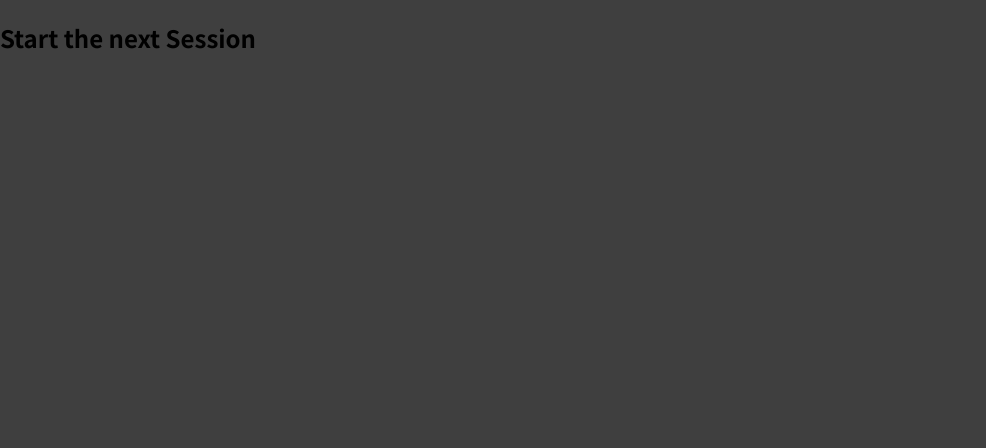
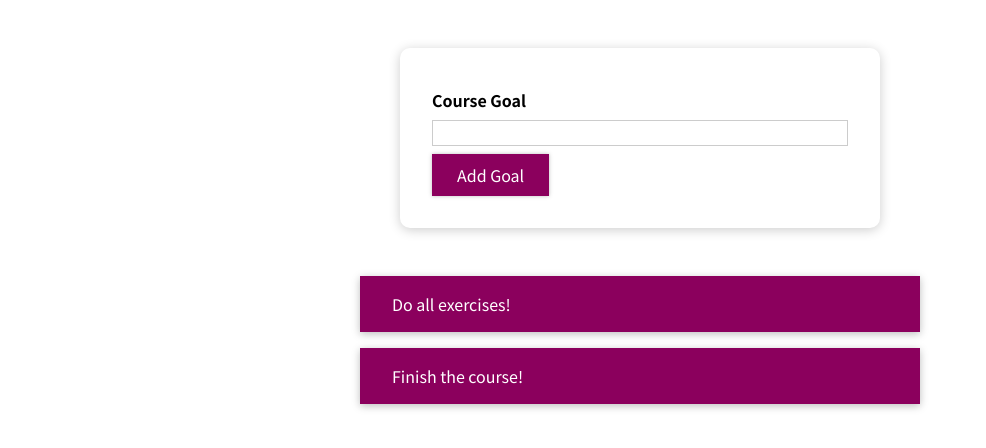
Before and after one commit to Marknjo/react-lab, a React (Create React App) app: page / in a window 1280 px wide. Shown: the top 448 px of the page, without its empty margins (0-986 px from the left). Built offline with nearby package versions, Linux system fonts and the light colour scheme.

Commit message:
Styling: Intial project setup

```diff
--- /dev/null
+++ b/src/App/App.css
@@ -0,0 +1,14 @@
+#goals {
+  width: 35rem;
+  max-width: 90%;
+  margin: 3rem auto;
+}
+
+#goal-form {
+  width: 30rem;
+  max-width: 90%;
+  margin: 3rem auto;
+  padding: 2rem;
+  box-shadow: 0 2px 12px rgba(0, 0, 0, 0.2);
+  border-radius: 10px;
+}
--- a/src/App/App.js
+++ b/src/App/App.js
@@ -1,9 +1,57 @@
 //import { consoleSeparator } from './helpers/consoleSeparator';
 
-const App = function () {
+import React, { useState } from 'react';
+
+import CourseGoalList from './components/CourseGoals/CourseGoalList/CourseGoalList';
+import CourseInput from './components/CourseGoals/CourseInput/CourseInput';
+import './App.css';
+
+const App = () => {
+  const [courseGoals, setCourseGoals] = useState([
+    { text: 'Do all exercises!', id: 'g1' },
+    { text: 'Finish the course!', id: 'g2' },
+  ]);
+
+  const addGoalHandler = enteredText => {
+    setCourseGoals(prevGoals => {
+      const updatedGoals = [...prevGoals];
+      updatedGoals.unshift({ text: enteredText, id: Math.random().toString() });
+      return updatedGoals;
+    });
+  };
+
+  const deleteItemHandler = goalId => {
+    setCourseGoals(prevGoals => {
+      const updatedGoals = prevGoals.filter(goal => goal.id !== goalId);
+      return updatedGoals;
+    });
+  };
+
+  let content = (
+    <p style={{ textAlign: 'center' }}>No goals found. Maybe add one?</p>
+  );
+
+  if (courseGoals.length > 0) {
+    content = (
+      <CourseGoalList items={courseGoals} onDeleteItem={deleteItemHandler} />
+    );
+  }
+
   return (
     <div>
-      <h2>Start the next Session</h2>
+      <section id="goal-form">
+        <CourseInput onAddGoal={addGoalHandler} />
+      </section>
+      <section id="goals">
+        {content}
+        {/* {courseGoals.length > 0 && (
+          <CourseGoalList
+            items={courseGoals}
+            onDeleteItem={deleteItemHandler}
+          />
+        ) // <p style={{ textAlign: 'center' }}>No goals found. Maybe add one?</p>
+        } */}
+      </section>
     </div>
   );
 };
--- /dev/null
+++ b/src/App/components/CourseGoals/CourseGoalItem/CourseGoalItem.css
@@ -0,0 +1,8 @@
+.goal-item {
+  margin: 1rem 0;
+  background: #8b005d;
+  box-shadow: 0 2px 8px rgba(0, 0, 0, 0.26);
+  color: white;
+  padding: 1rem 2rem;
+  cursor: pointer;
+}
--- /dev/null
+++ b/src/App/components/CourseGoals/CourseGoalItem/CourseGoalItem.js
@@ -0,0 +1,20 @@
+import React from 'react';
+
+import './CourseGoalItem.css';
+
+const CourseGoalItem = props => {
+  // const [deleteText, setDeleteText] = useState('');
+
+  const deleteHandler = () => {
+    // setDeleteText('(Deleted!)');
+    props.onDelete(props.id);
+  };
+
+  return (
+    <li className="goal-item" onClick={deleteHandler}>
+      {props.children}
+    </li>
+  );
+};
+
+export default CourseGoalItem;
--- /dev/null
+++ b/src/App/components/CourseGoals/CourseGoalList/CourseGoalList.css
@@ -0,0 +1,5 @@
+.goal-list {
+  list-style: none;
+  margin: 0;
+  padding: 0;
+}
--- /dev/null
+++ b/src/App/components/CourseGoals/CourseGoalList/CourseGoalList.js
@@ -0,0 +1,22 @@
+import React from 'react';
+
+import CourseGoalItem from '../CourseGoalItem/CourseGoalItem';
+import './CourseGoalList.css';
+
+const CourseGoalList = props => {
+  return (
+    <ul className="goal-list">
+      {props.items.map(goal => (
+        <CourseGoalItem
+          key={goal.id}
+          id={goal.id}
+          onDelete={props.onDeleteItem}
+        >
+          {goal.text}
+        </CourseGoalItem>
+      ))}
+    </ul>
+  );
+};
+
+export default CourseGoalList;
--- /dev/null
+++ b/src/App/components/CourseGoals/CourseInput/CourseInput.css
@@ -0,0 +1,24 @@
+.form-control {
+  margin: 0.5rem 0;
+}
+
+.form-control label {
+  font-weight: bold;
+  display: block;
+  margin-bottom: 0.5rem;
+}
+
+.form-control input {
+  display: block;
+  width: 100%;
+  border: 1px solid #ccc;
+  font: inherit;
+  line-height: 1.5rem;
+  padding: 0 0.25rem;
+}
+
+.form-control input:focus {
+  outline: none;
+  background: #fad0ec;
+  border-color: #8b005d;
+}
--- /dev/null
+++ b/src/App/components/CourseGoals/CourseInput/CourseInput.js
@@ -0,0 +1,29 @@
+import React, { useState } from 'react';
+
+import Button from '../../UI/Button/Button';
+import './CourseInput.css';
+
+const CourseInput = props => {
+  const [enteredValue, setEnteredValue] = useState('');
+
+  const goalInputChangeHandler = event => {
+    setEnteredValue(event.target.value);
+  };
+
+  const formSubmitHandler = event => {
+    event.preventDefault();
+    props.onAddGoal(enteredValue);
+  };
+
+  return (
+    <form onSubmit={formSubmitHandler}>
+      <div className="form-control">
+        <label>Course Goal</label>
+        <input type="text" onChange={goalInputChangeHandler} />
+      </div>
+      <Button type="submit">Add Goal</Button>
+    </form>
+  );
+};
+
+export default CourseInput;
--- /dev/null
+++ b/src/App/components/UI/Button/Button.css
@@ -0,0 +1,20 @@
+.button {
+  font: inherit;
+  padding: 0.5rem 1.5rem;
+  border: 1px solid #8b005d;
+  color: white;
+  background: #8b005d;
+  box-shadow: 0 0 4px rgba(0, 0, 0, 0.26);
+  cursor: pointer;
+}
+
+.button:focus {
+  outline: none;
+}
+
+.button:hover,
+.button:active {
+  background: #ac0e77;
+  border-color: #ac0e77;
+  box-shadow: 0 0 8px rgba(0, 0, 0, 0.26);
+}
--- /dev/null
+++ b/src/App/components/UI/Button/Button.js
@@ -0,0 +1,13 @@
+import React from 'react';
+
+import './Button.css';
+
+const Button = props => {
+  return (
+    <button type={props.type} className="button" onClick={props.onClick}>
+      {props.children}
+    </button>
+  );
+};
+
+export default Button;
--- a/src/index.css
+++ b/src/index.css
@@ -10,5 +10,4 @@
 
 body {
   margin: 0;
-  background-color: #3f3f3f;
 }
```
